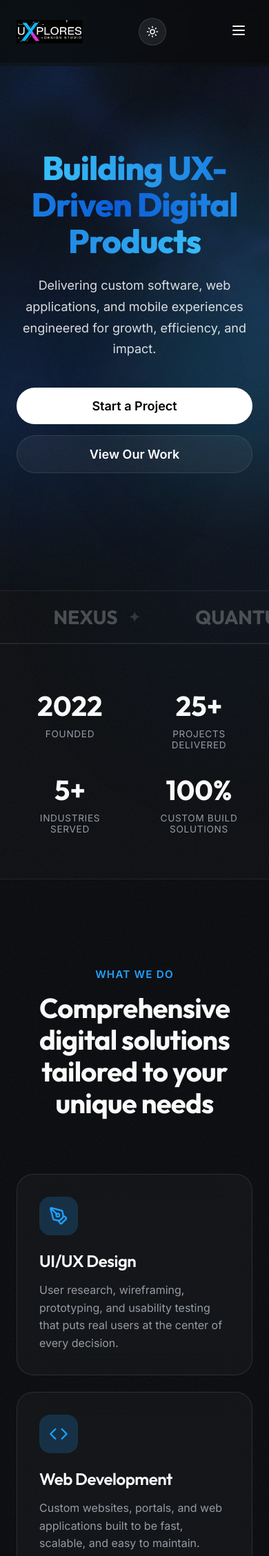
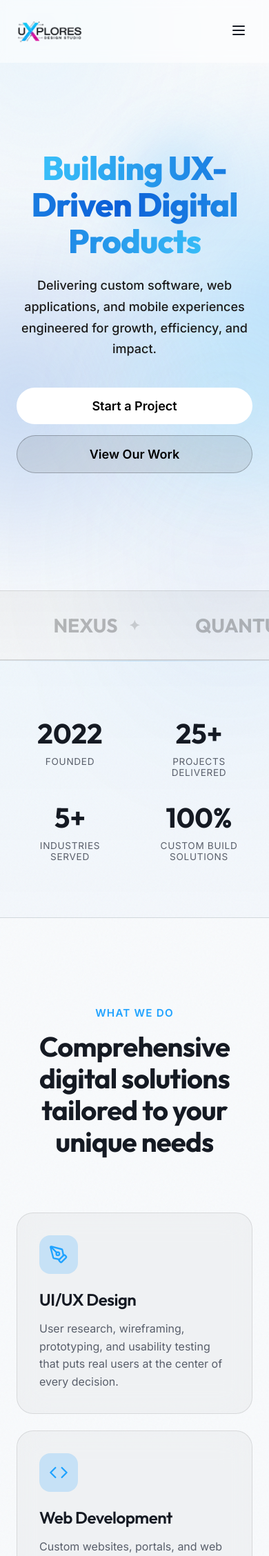
Before and after one commit to jiyabhatt10/Uxplores, a Flask app: page / in a window 390 px wide. Shown: the top 2256 px of the page at 69% size. Run offline with Flask 3, Linux system fonts and the light colour scheme; data comes from the database, SQL or seed files in the repository; data that the repository does not hold is empty.

Commit message:
Improve homepage visuals and remove dark theme
Changes:
- Removed dark theme toggle completely from main website and admin dashboard
- Set light theme as the only theme throughout the application
- Improved visual differentiation between homepage sections with:
  * Subtle gradient backgrounds for marquee-band and stats-bar
  * Enhanced padding and spacing (96px instead of 64px)
  * Improved borders with rgba(0,0,0,0.12) for better visibility
  * Linear gradients and background orbs for section separation
- Added relevant graphics and visual enhancements:
  * Subtle radial gradient orbs to service cards
  * Enhanced process steps with gradient backgrounds and hover effects
  * Smooth animations and transitions for visual depth
- Removed theme toggle buttons from header (desktop and mobile)
- Removed theme toggle from admin dashboard sidebar
- Removed all theme toggle JavaScript functions
- Consolidated CSS to default to light theme only

All visual changes maintain existing brand identity and design language.

```diff
--- a/static/css/style.css
+++ b/static/css/style.css
@@ -1,28 +1,28 @@
 @import url('https://fonts.googleapis.com/css2?family=Inter:wght@300;400;500;600;700&family=Outfit:wght@400;500;600;700;800;900&display=swap');
 
 /* ==========================================================================
-   Design Tokens
+   Design Tokens — Light Theme Only
    ========================================================================== */
 :root {
-  --background: 220 19% 5%;
-  --foreground: 0 0% 98%;
+  --background: 210 40% 98%;
+  --foreground: 220 25% 11%;
 
-  --border: 220 15% 14%;
-  --input: 220 15% 14%;
+  --border: 220 15% 88%;
+  --input: 220 15% 88%;
   --ring: 205 100% 56%;
 
-  --card: 220 17% 7%;
-  --card-foreground: 0 0% 98%;
-  --card-border: 220 15% 12%;
+  --card: 210 30% 97%;
+  --card-foreground: 220 25% 11%;
+  --card-border: 220 15% 90%;
 
   --primary: 205 100% 56%;       /* #1FA2FF */
   --primary-foreground: 0 0% 100%;
 
-  --secondary: 220 17% 11%;
-  --secondary-foreground: 0 0% 98%;
+  --secondary: 210 25% 94%;
+  --secondary-foreground: 220 25% 11%;
 
-  --muted: 220 17% 11%;
-  --muted-foreground: 220 8% 62%;
+  --muted: 210 25% 94%;
+  --muted-foreground: 220 9% 38%;
 
   --accent: 213 89% 45%;         /* #0B5ED7 */
   --accent-foreground: 0 0% 98%;
@@ -35,47 +35,15 @@
   --color-accent: #0B5ED7;
   --color-purple: #38BDF8;
 
-  /* Overlay tint used inside rgba(var(--ov), X) for translucent glass/borders.
-     255,255,255 = white tint (dark mode). Flips to black tint in light mode. */
-  --ov: 255,255,255;
-  --surface-solid: #0B0D10;        /* solid dark surface: modal panel, select options */
-  --field-bg: rgba(0,0,0,0.4);     /* recessed form-field background */
-  --header-bg-a: rgba(10,11,13,0.45);   /* header before scroll */
-  --header-bg-b: rgba(10,11,13,0.85);   /* header after scroll */
+  /* Overlay tint: light theme uses black tint (0,0,0) for translucent elements */
+  --ov: 0,0,0;
+  --surface-solid: #ffffff;        /* solid light surface: modal panel, select options */
+  --field-bg: rgba(11,13,16,0.035);     /* recessed form-field background */
+  --header-bg-a: rgba(255,255,255,0.55);   /* header before scroll */
+  --header-bg-b: rgba(255,255,255,0.88);   /* header after scroll */
 
   --font-sans: 'Inter', sans-serif;
   --font-display: 'Outfit', sans-serif;
-}
-
-/* ==========================================================================
-   Light theme overrides
-   Header/footer/nav flip with the theme (translucent white chrome in light
-   mode, translucent dark chrome in dark mode). The home hero's photo backdrop
-   and photo-overlay elements inside cards stay fixed-dark, since they sit on
-   an actual image rather than a flat surface.
-   ========================================================================== */
-[data-theme="light"] {
-  --background: 210 40% 98%;
-  --foreground: 220 25% 11%;
-
-  --border: 220 15% 88%;
-  --input: 220 15% 88%;
-
-  --card: 210 30% 97%;
-  --card-foreground: 220 25% 11%;
-  --card-border: 220 15% 90%;
-
-  --secondary: 210 25% 94%;
-  --secondary-foreground: 220 25% 11%;
-
-  --muted: 210 25% 94%;
-  --muted-foreground: 220 9% 38%;
-
-  --ov: 0,0,0;
-  --surface-solid: #ffffff;
-  --field-bg: rgba(11,13,16,0.035);
-  --header-bg-a: rgba(255,255,255,0.55);
-  --header-bg-b: rgba(255,255,255,0.88);
 }
 
 /* ==========================================================================
@@ -238,18 +206,6 @@ main { flex: 1; display: flex; flex-direction: column; padding-top: 96px; }
   transform: scale(1.05);
 }
 
-.btn-outline {
-  background: rgba(255,255,255,0.05);
-  border: 1px solid rgba(255,255,255,0.1);
-  color: #fff;
-  backdrop-filter: blur(8px);
-}
-.btn-outline:hover {
-  background: rgba(255,255,255,0.1);
-  border-color: rgba(255,255,255,0.2);
-}
-
-/* Light mode overrides */
 [data-theme="light"] .btn-outline {
   background: rgba(0,0,0,0.08);
   border: 1px solid rgba(0,0,0,0.25);
@@ -375,14 +331,14 @@ main { flex: 1; display: flex; flex-direction: column; padding-top: 96px; }
 @keyframes pulse-slow { 0%,100%{transform:scale(1)} 50%{transform:scale(1.5)} }
 
 /* ==========================================================================
-   Marquee band
+   Marquee band — Client logos
    ========================================================================== */
 .marquee-band {
   width: 100%; overflow: hidden;
-  border-top: 1px solid rgba(var(--ov),0.08);
-  border-bottom: 1px solid rgba(var(--ov),0.08);
-  background: rgba(var(--ov),0.02);
-  padding: 20px 0;
+  border-top: 1px solid rgba(var(--ov),0.12);
+  border-bottom: 1px solid rgba(var(--ov),0.12);
+  background: linear-gradient(to bottom, rgba(var(--ov),0.04), rgba(var(--ov),0.02));
+  padding: 32px 0;
   user-select: none;
 }
 .marquee-track {
@@ -467,9 +423,8 @@ main { flex: 1; display: flex; flex-direction: column; padding-top: 96px; }
 @media (min-width: 768px) { .logo-img { height: 40px; } }
 .logo .dot { color: var(--color-primary); }
 
-.logo-img-light { display: none; }
-[data-theme="light"] .logo-img-dark { display: none; }
-[data-theme="light"] .logo-img-light { display: block; }
+.logo-img-dark { display: none; }
+.logo-img-light { display: block; }
 
 .desktop-nav { display: none; align-items: center; gap: 2rem; }
 .desktop-nav a { font-size: 0.9rem; font-weight: 500; color: hsl(var(--muted-foreground)); transition: color 0.2s ease; }
@@ -481,17 +436,10 @@ main { flex: 1; display: flex; flex-direction: column; padding-top: 96px; }
 .mobile-toggle { display: block; padding: 0.5rem; color: hsl(var(--foreground)); }
 .mobile-toggle svg { width: 24px; height: 24px; }
 
-.theme-toggle {
-  display: flex; align-items: center; justify-content: center;
-  width: 40px; height: 40px; border-radius: 50%;
-  background: rgba(var(--ov),0.08); border: 1px solid rgba(var(--ov),0.12);
-  color: hsl(var(--foreground)); cursor: pointer; transition: all 0.2s ease; flex-shrink: 0;
-}
-.theme-toggle:hover { background: rgba(var(--ov),0.16); }
-.theme-toggle-mobile { display: flex; margin-right: 4px; }
-
-@media (min-width: 768px) {
-  .theme-toggle-mobile { display: none; }
+.theme-toggle,
+.theme-toggle:hover,
+.theme-toggle-mobile {
+  display: none !important;
 }
 
 @media (min-width: 768px) {
@@ -570,13 +517,26 @@ main { flex: 1; display: flex; flex-direction: column; padding-top: 96px; }
 /* ==========================================================================
    Section spacing
    ========================================================================== */
-.section { padding: 128px 0; position: relative; }
+.section {
+  padding: 128px 0;
+  position: relative;
+  border-bottom: 1px solid rgba(var(--ov),0.08);
+}
 .section-sm { padding: 96px 0; position: relative; }
 .section-xs { padding: 80px 0; position: relative; }
-.border-y { border-top: 1px solid rgba(var(--ov),0.08); border-bottom: 1px solid rgba(var(--ov),0.08); }
-.border-t { border-top: 1px solid rgba(var(--ov),0.08); }
-.bg-card { background: hsl(var(--card)); }
-.bg-faint { background: rgba(var(--ov),0.02); }
+.border-y {
+  border-top: 1px solid rgba(var(--ov),0.12);
+  border-bottom: 1px solid rgba(var(--ov),0.12);
+  background: linear-gradient(to bottom, rgba(var(--ov),0.03), rgba(var(--ov),0.01));
+}
+.border-t { border-top: 1px solid rgba(var(--ov),0.12); }
+.bg-card {
+  background: linear-gradient(135deg, rgba(var(--ov),0.04) 0%, rgba(var(--ov),0.02) 100%);
+  border: 1px solid rgba(var(--ov),0.08);
+}
+.bg-faint {
+  background: linear-gradient(180deg, rgba(var(--ov),0.025) 0%, rgba(var(--ov),0.01) 100%);
+}
 
 /* ==========================================================================
    Grids
@@ -615,13 +575,10 @@ main { flex: 1; display: flex; flex-direction: column; padding-top: 96px; }
 @media (min-width: 1024px) { .hero h1 { font-size: 6rem; } }
 
 .hero p.lead {
-  font-size: 1.125rem; color: rgba(255,255,255,0.85); max-width: 48rem; margin: 0 auto 2.5rem;
-  line-height: 1.7; font-weight: 400;
+  font-size: 1.125rem; color: #1a1a1a; max-width: 48rem; margin: 0 auto 2.5rem;
+  line-height: 1.7; font-weight: 500;
 }
 @media (min-width: 768px) { .hero p.lead { font-size: 1.25rem; } }
-
-/* Light mode overrides (app sets data-theme="light" on <html>) */
-[data-theme="light"] .hero p.lead { color: #1a1a1a; font-weight: 500; }
 
 .hero-actions { display: flex; flex-direction: column; align-items: center; justify-content: center; gap: 1rem; }
 @media (min-width: 640px) { .hero-actions { flex-direction: row; } }
@@ -650,13 +607,25 @@ main { flex: 1; display: flex; flex-direction: column; padding-top: 96px; }
 @media (min-width: 768px) { .featured-header-row { flex-direction: row; align-items: flex-end; } }
 
 /* ==========================================================================
-   Stats
+   Stats — Key Metrics Section
    ========================================================================== */
-.stats-bar { border-top: 1px solid rgba(var(--ov),0.08); border-bottom: 1px solid rgba(var(--ov),0.08); background: rgba(var(--ov),0.02); }
+.stats-bar {
+  border-top: 1px solid rgba(var(--ov),0.12);
+  border-bottom: 1px solid rgba(var(--ov),0.12);
+  background: linear-gradient(180deg, rgba(31,162,255,0.04) 0%, rgba(11,94,215,0.02) 100%);
+  position: relative;
+}
+.stats-bar::before {
+  content: "";
+  position: absolute;
+  top: 0; left: 0; right: 0;
+  height: 1px;
+  background: linear-gradient(to right, transparent, rgba(31,162,255,0.2), transparent);
+}
 .stats-grid {
-  display: grid; grid-template-columns: repeat(2, 1fr); gap: 2rem; padding: 64px 0;
+  display: grid; grid-template-columns: repeat(2, 1fr); gap: 2rem; padding: 80px 0;
 }
-@media (min-width: 768px) { .stats-grid { grid-template-columns: repeat(4, 1fr); gap: 1rem; } }
+@media (min-width: 768px) { .stats-grid { grid-template-columns: repeat(4, 1fr); gap: 1rem; padding: 96px 0; } }
 .stat-item { text-align: center; padding: 0 1rem; position: relative; }
 .stat-item + .stat-item::before { content: ""; }
 .stat-value { font-family: var(--font-display); font-size: 2.5rem; font-weight: 700; color: hsl(var(--foreground)); margin-bottom: 0.5rem; }
@@ -701,6 +670,33 @@ main { flex: 1; display: flex; flex-direction: column; padding-top: 96px; }
 .service-card:hover h4 { color: var(--color-primary); }
 .service-card p { color: hsl(var(--muted-foreground)); }
 
+/* Enhanced graphics for service cards with subtle background orbs */
+.service-card {
+  position: relative;
+  overflow: hidden;
+}
+.service-card::before {
+  content: \"\";
+  position: absolute;
+  top: -40%;
+  right: -30%;
+  width: 280px;
+  height: 280px;
+  background: radial-gradient(circle, rgba(31,162,255,0.07) 0%, transparent 70%);
+  border-radius: 50%;
+  filter: blur(50px);
+  pointer-events: none;
+  transition: transform 0.5s ease;
+  z-index: 0;
+}
+.service-card:hover::before {
+  transform: translate(-35px, 35px) scale(1.15);
+}
+.service-card > * {
+  position: relative;
+  z-index: 1;
+}
+
 .service-card-v2 {
   position: relative; border-radius: 24px; padding: 2rem; height: 100%; display: flex; flex-direction: column;
   border: 1px solid rgba(var(--ov),0.1); background: rgba(var(--ov),0.03); backdrop-filter: blur(20px);
--- a/static/js/main.js
+++ b/static/js/main.js
@@ -2,10 +2,10 @@
 // UXPLORES — main.js
 // Custom cursor, header scroll state, mobile menu, scroll-reveal animations,
 // animated counters, portfolio/blog filters + modal, FAQ accordion, contact form.
+// Light theme only - no theme toggle
 // =============================================================================
 
 document.addEventListener("DOMContentLoaded", () => {
-  initThemeToggle();
   initCustomCursor();
   initHeaderScroll();
   initMobileMenu();
@@ -19,45 +19,6 @@ document.addEventListener("DOMContentLoaded", () => {
   initNewsletterForm();
 });
 
-// -----------------------------------------------------------------------------
-// Theme toggle — light (white/blue) vs dark (black/blue), persisted in localStorage
-// -----------------------------------------------------------------------------
-function initThemeToggle() {
-  const root = document.documentElement;
-  const buttons = [document.getElementById("theme-toggle-desktop"), document.getElementById("theme-toggle-mobile-icon")].filter(Boolean);
-  if (!buttons.length) return;
-
-  const favicon = document.getElementById("favicon-link");
-  const faviconDark = favicon ? favicon.getAttribute("href").replace("favicon-light.png", "favicon.png") : null;
-  const faviconLight = favicon ? favicon.getAttribute("href").replace("favicon.png", "favicon-light.png") : null;
-
-  const syncIcons = () => {
-    const isLight = root.getAttribute("data-theme") === "light";
-    buttons.forEach((btn) => {
-      const sun = btn.querySelector(".icon-sun");
-      const moon = btn.querySelector(".icon-moon");
-      // Light mode: show moon (click to go dark). Dark mode: show sun (click to go light).
-      sun.style.display = isLight ? "none" : "block";
-      moon.style.display = isLight ? "block" : "none";
-    });
-    if (favicon) favicon.href = isLight ? faviconLight : faviconDark;
-  };
-
-  const toggle = () => {
-    const isLight = root.getAttribute("data-theme") === "light";
-    if (isLight) {
-      root.removeAttribute("data-theme");
-      localStorage.setItem("uxplores-theme", "dark");
-    } else {
-      root.setAttribute("data-theme", "light");
-      localStorage.setItem("uxplores-theme", "light");
-    }
-    syncIcons();
-  };
-
-  buttons.forEach((btn) => btn.addEventListener("click", toggle));
-  syncIcons();
-}
 
 // -----------------------------------------------------------------------------
 // Custom cursor (dot + lagging ring), matches the original lerp-based cursor
--- a/templates/admin/dashboard.html
+++ b/templates/admin/dashboard.html
@@ -1,6 +1,6 @@
 {% import "_icons.html" as ic %}
 <!DOCTYPE html>
-<html lang="en" id="admin-html">
+<html lang="en" id="admin-html" data-theme="light">
 <head>
   <meta charset="UTF-8" />
   <meta name="viewport" content="width=device-width, initial-scale=1.0" />
@@ -31,7 +31,6 @@
       </nav>
 
       <div class="admin-sidebar-footer">
-        <button class="admin-logout-btn" id="theme-toggle-btn" onclick="toggleAdminTheme()">{{ ic.icon('sun') }}<span id="theme-toggle-label">Light Mode</span></button>
         <a href="{{ url_for('home') }}" target="_blank" rel="noopener" class="admin-logout-btn">{{ ic.icon('external-link') }}<span>View Site</span></a>
         <a href="{{ url_for('admin_logout') }}" class="admin-logout-btn">{{ ic.icon('log-out') }}<span>Log Out</span></a>
       </div>
--- a/templates/base.html
+++ b/templates/base.html
@@ -11,12 +11,10 @@
   <link rel="stylesheet" href="{{ url_for('static', filename='css/style.css') }}">
   <script>
     (function() {
-      var saved = localStorage.getItem('uxplores-theme');
-      if (saved === 'light') {
-        document.documentElement.setAttribute('data-theme', 'light');
-        var favicon = document.getElementById('favicon-link');
-        if (favicon) favicon.href = "{{ url_for('static', filename='images/favicon-light.png') }}";
-      }
+      // Light theme only - always set light theme
+      document.documentElement.setAttribute('data-theme', 'light');
+      var favicon = document.getElementById('favicon-link');
+      if (favicon) favicon.href = "{{ url_for('static', filename='images/favicon-light.png') }}";
     })();
   </script>
   {% block extra_head %}{% endblock %}
@@ -49,20 +47,11 @@
         </nav>
 
         <div class="header-cta">
-          <button class="theme-toggle" id="theme-toggle-desktop" aria-label="Toggle light/dark theme" type="button">
-            <svg class="icon-sun" width="18" height="18" viewBox="0 0 24 24" fill="none" stroke="currentColor" stroke-width="2" stroke-linecap="round" stroke-linejoin="round"><circle cx="12" cy="12" r="4"/><path d="M12 2v2"/><path d="M12 20v2"/><path d="m4.93 4.93 1.41 1.41"/><path d="m17.66 17.66 1.41 1.41"/><path d="M2 12h2"/><path d="M20 12h2"/><path d="m6.34 17.66-1.41 1.41"/><path d="m19.07 4.93-1.41 1.41"/></svg>
-            <svg class="icon-moon" width="18" height="18" viewBox="0 0 24 24" fill="none" stroke="currentColor" stroke-width="2" stroke-linecap="round" stroke-linejoin="round" style="display:none;"><path d="M12 3a6 6 0 0 0 9 9 9 9 0 1 1-9-9Z"/></svg>
-          </button>
           <a href="{{ url_for('contact') }}" class="btn btn-invert btn-md">
             Start a Project
             <svg class="icon-move-right" width="16" height="16" viewBox="0 0 24 24" fill="none" stroke="currentColor" stroke-width="2" stroke-linecap="round" stroke-linejoin="round"><line x1="5" y1="12" x2="19" y2="12"/><polyline points="12 5 19 12 12 19"/></svg>
           </a>
         </div>
-
-        <button class="theme-toggle theme-toggle-mobile" id="theme-toggle-mobile-icon" aria-label="Toggle light/dark theme" type="button">
-          <svg class="icon-sun" width="18" height="18" viewBox="0 0 24 24" fill="none" stroke="currentColor" stroke-width="2" stroke-linecap="round" stroke-linejoin="round"><circle cx="12" cy="12" r="4"/><path d="M12 2v2"/><path d="M12 20v2"/><path d="m4.93 4.93 1.41 1.41"/><path d="m17.66 17.66 1.41 1.41"/><path d="M2 12h2"/><path d="M20 12h2"/><path d="m6.34 17.66-1.41 1.41"/><path d="m19.07 4.93-1.41 1.41"/></svg>
-          <svg class="icon-moon" width="18" height="18" viewBox="0 0 24 24" fill="none" stroke="currentColor" stroke-width="2" stroke-linecap="round" stroke-linejoin="round" style="display:none;"><path d="M12 3a6 6 0 0 0 9 9 9 9 0 1 1-9-9Z"/></svg>
-        </button>
 
         <button class="mobile-toggle" aria-label="Toggle menu">
           <svg class="icon-menu" width="24" height="24" viewBox="0 0 24 24" fill="none" stroke="currentColor" stroke-width="2" stroke-linecap="round" stroke-linejoin="round"><line x1="4" y1="6" x2="20" y2="6"/><line x1="4" y1="12" x2="20" y2="12"/><line x1="4" y1="18" x2="20" y2="18"/></svg>
```
Also changed, not shown: other parts of static/css/style.css (+28 -5 lines), static/css/admin.css (+50 -65 lines), static/js/admin.js (+0 -29 lines).
